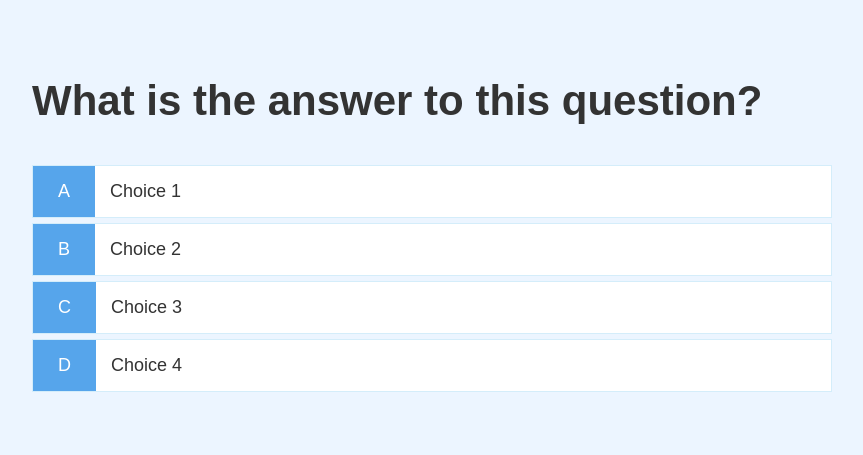
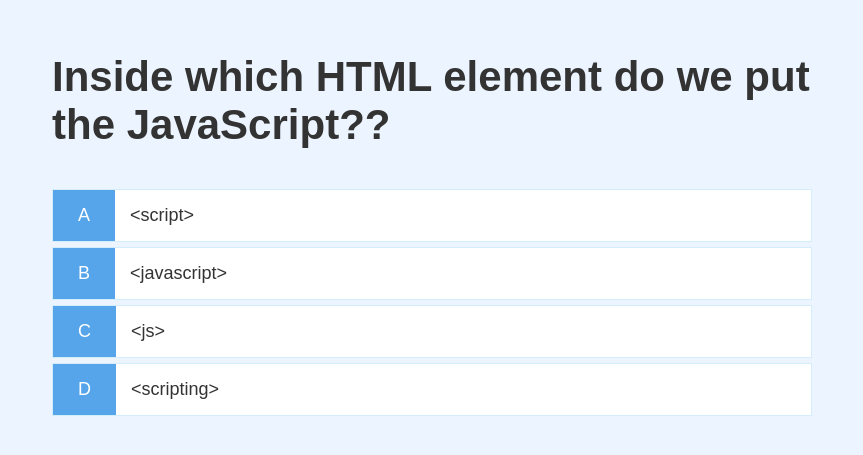
Before and after one commit to leellismith/QuizNest, a plain HTML site: page game.html in a window 1280 px wide. Shown: the part 163-618 px from the top of the page, without its empty margins (208-1071 px from the left). Drawn offline with Linux system fonts and the light colour scheme.

Commit message:
Added coded questions to game.js

```diff
--- a/assets/css/style.css
+++ b/assets/css/style.css
@@ -50,6 +50,7 @@ h3 {
     align-items: center;
     max-width: 80rem;
     margin: 0 auto;
+    padding: 2rem;
 }
 
 
@@ -134,4 +135,5 @@ h3 {
 
 .choice-text {
     padding: 1.5rem;
+    width: 100%;
 }
--- a/assets/js/game.js
+++ b/assets/js/game.js
@@ -0,0 +1,83 @@
+const question = document.getElementById('question');
+const choices = Array.from(document.getElementsByClassName('choice-text'));
+
+let currentQuestion = {};
+let acceptingAnswers = false;
+let score = 0;
+let questionCounter = 0;
+let availableQuestions = [];
+
+let questions = [
+    {
+        question: 'Inside which HTML element do we put the JavaScript??',
+        choice1: '<script>',
+        choice2: '<javascript>',
+        choice3: '<js>',
+        choice4: '<scripting>',
+        answer: 1,
+    },
+    {
+        question:
+            "What is the correct syntax for referring to an external script called 'xxx.js'?",
+        choice1: "<script href='xxx.js'>",
+        choice2: "<script name='xxx.js'>",
+        choice3: "<script src='xxx.js'>",
+        choice4: "<script file='xxx.js'>",
+        answer: 3,
+    },
+    {
+        question: " How do you write 'Hello World' in an alert box?",
+        choice1: "msgBox('Hello World');",
+        choice2: "alertBox('Hello World');",
+        choice3: "msg('Hello World');",
+        choice4: "alert('Hello World');",
+        answer: 4,
+    },
+];
+
+// Constants
+
+const CORRECT_BONUS = 10;
+const MAX_QUESTIONS = 3;
+
+startGame = () => {
+    questionCounter = 0;
+    score = 0;
+    availableQuestions = [...questions];
+    getNewQuestion();
+};
+
+getNewQuestion = () => {
+    if (availableQuestions.length === 0 || questionCounter >= MAX_QUESTIONS) {
+        //go to the end page
+        return window.location.assign("/end.html");
+    }
+
+    questionCounter++;
+    const questionIndex = Math.floor(Math.random() * availableQuestions.length);
+    currentQuestion = availableQuestions[questionIndex];
+    question.innerText = currentQuestion.question;
+
+    choices.forEach((choice) => {
+        const number = choice.dataset['number']; //get choices from the custom attributes
+        choice.innerText = currentQuestion['choice' + number];
+    });
+
+    availableQuestions.splice(questionIndex, 1); // Corrected line
+    acceptingAnswers = true;
+};
+
+
+choices.forEach((choice) => {
+    choice.addEventListener('click', (e) => {
+        if (!acceptingAnswers) return;
+
+        acceptingAnswers = false;
+        const selectedChoice = e.target;
+        const selectedAnswer = selectedChoice.dataset['number'];
+        console.log(selectedAnswer);
+        getNewQuestion();
+    });
+});
+
+startGame();
--- a/game.html
+++ b/game.html
@@ -5,29 +5,30 @@
     <meta name="viewport" content="width=device-width, initial-scale=1.0">
     <title>QuizNest - Play</title>
     <link rel="stylesheet" href="assets/css/style.css">
+    <link rel="stylesheet" href="assets/js/game.js">
 </head>
 <body>
     <div class="container">
         <div id="game" class="justify-center flex-column">
-            <h2>What is the answer to this question?</h2>
+            <h2 id="question">What is the answer to this question?</h2>
             <div class="choice-container">
                 <p class="choice-prefix">A</p>
-                <p class="choice-text">Choice 1</p>
+                <p class="choice-text" data-number="1">Choice 1</p>
             </div>
             <div class="choice-container">
                 <p class="choice-prefix">B</p>
-                <p class="choice-text">Choice 2</p>
+                <p class="choice-text" data-number="2">Choice 2</p>
             </div>
             <div class="choice-container">
                 <p class="choice-prefix">C</p>
-                <p class="choice-text">Choice 3</p>
+                <p class="choice-text" data-number="3">Choice 3</p>
             </div>
             <div class="choice-container">
                 <p class="choice-prefix">D</p>
-                <p class="choice-text">Choice 4</p>
+                <p class="choice-text" data-number="4">Choice 4</p>
             </div>
         </div>
     </div>
-
+    <script src="assets/js/game.js"></script>
 </body>
 </html>
```
Also changed, not shown: index.html (+1 -0 lines).
